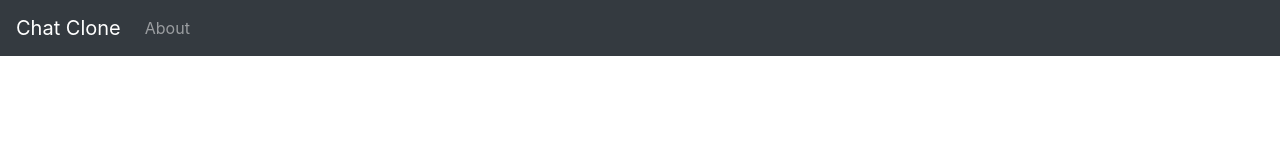
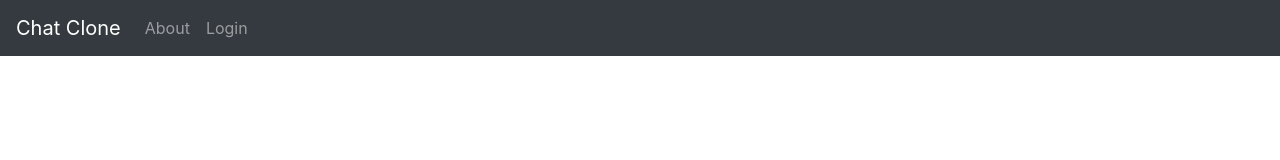
Before and after one commit to chairswithlegs/chat-clone, an Angular app in the folder ChatFrontend/: page / in a window 1280 px wide. Shown: the top 160 px of the page. Built offline with nearby package versions, Linux system fonts and the light colour scheme.

Commit message:
Fixed a bug that prevented login link in nav from displaying.

```diff
--- a/ChatFrontend/src/app/app.component.html
+++ b/ChatFrontend/src/app/app.component.html
@@ -11,8 +11,8 @@
 			<li class="nav-item">
 				<a class="nav-link" [routerLink]="'/about'">About</a>
 			</li>
-			<li *ngIf="!auth.authState | async" class="nav-item">
-				<a class="nav-link" [routerLink]="'/'">Log in</a>
+			<li *ngIf="!(auth.authState | async)" class="nav-item">
+				<a class="nav-link" [routerLink]="'/'">Login</a>
 			</li>
 			<li *ngIf="auth.authState | async" class="nav-item">
 				<a class="nav-link" [routerLink]="'/dashboard'">Dashboard</a>
```
